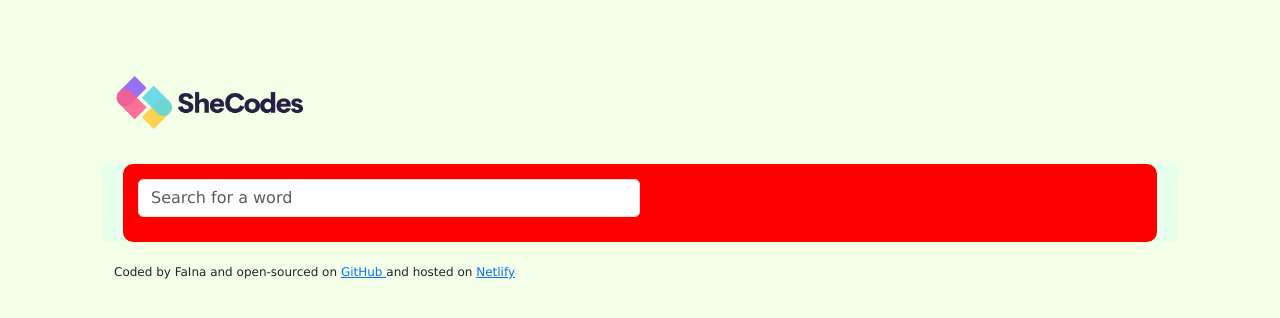
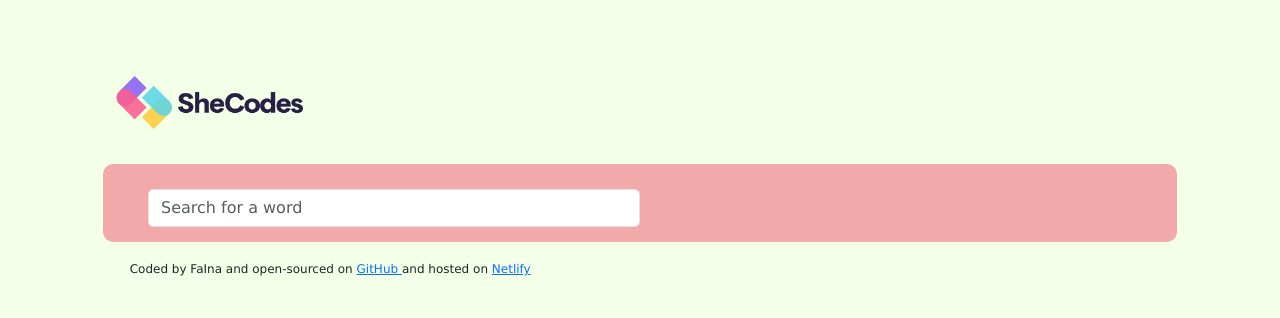
Before and after one commit to Faina4/react-dictionary-app, a React (Create React App) app: page / in a window 1280 px wide. Shown: the top 318 px of the page. Built offline with nearby package versions, Linux system fonts and the light colour scheme.

Commit message:
adjusting css of components
-section margins, padding

```diff
--- a/src/App.css
+++ b/src/App.css
@@ -15,8 +15,9 @@
   border-radius: 15px;
   }
  footer{
-  margin: 0  0 0 12px;
-  padding: 5px 15px;
+  margin: 0 auto;
+  padding: 0 15px;
+  width: 95%;
 }
 small{
   font-size: 12px;
--- a/src/Dictionary.css
+++ b/src/Dictionary.css
@@ -1,8 +1,8 @@
 .Dictionary{
      display: block;
      margin: 0 auto;
-     padding: 0 15px;
-     background-color: var(--section-background-color);
+
+
 }
 .SearchForm{
     line-height: 35px;
@@ -13,9 +13,9 @@
 .SearchInput{
     border-radius: 5px;
 }
-section{
-
-    margin: 10px 5px;
-    padding: 15px;
+.Dictionary section{
+    margin: 12px 0;
+    padding: 25px 45px 5px;
     border-radius: 10px;
+    background-color: var(--section-background-color-test);
 }
--- a/src/Meaning.css
+++ b/src/Meaning.css
@@ -1,7 +1,21 @@
 .Meaning{
     background-color: var(--section-background-color-test);
-    margin: 5px 5px;
-    padding: 5px;
+   margin: 12px 0;
     border-radius: 10px;
     max-width: 100%;
 }
+.Meaning p{
+    padding: 0 15px;
+}
+
+.Meaning section {
+    margin: 7px 5px;
+    padding:15px  20px;
+}
+.definition {
+    padding: 7px 15px;
+}
+.part-of-speech{
+    margin: 0 auto;
+    padding: 25px 45px 5px;
+}
--- a/src/Meaning.js
+++ b/src/Meaning.js
@@ -5,26 +5,28 @@ export default function Meaning(props){
 console.log(props.meaning)
 return(
     <div className="Meaning">
-<section>
 
-       <h4>
-        {props.meaning.partOfSpeech}
+
+     <h4 className="part-of-speech">
+     <em>  {props.meaning.partOfSpeech} </em>
     </h4>
 
-    </section>
+
         {props.meaning.definitions.map(function(definition, index)
         {
         return(
 
 
 
-<div key={index}>
+<div key={index} className="definition">
 <p>
     {definition.definition}
     <br />
     <em>  {definition.example} </em>
     </p>
 </div>
+
+
 )
  })}
     </div>
--- /dev/null
+++ b/src/SearchResults.css
@@ -0,0 +1,5 @@
+.SearchResults section {
+
+    margin: 0 auto;
+    padding: 25px 45px 5px;
+}
--- a/src/SearchResults.js
+++ b/src/SearchResults.js
@@ -1,5 +1,6 @@
 import React from "react";
 import Meaning from "./Meaning"
+import "./SearchResults.css"
 
 export default function SearchResults(props){
 
--- a/src/index.css
+++ b/src/index.css
@@ -1,7 +1,7 @@
 :root{
   --background-color:#F4FFE8;
   --section-background-color:  #E5FFEC;
-  --section-background-color-test:  red;
+  --section-background-color-test:  rgb(241, 169, 169);
   --font-color: black;
   --box-shadow: 0 5px 10px rgba(0,0,0,.7);
   --box-shadow-light: 0 5px 10px #23515b;
@@ -18,7 +18,7 @@ body {
 
 }
 section{
-  background-color: var(--section-background-color-test);
+  background-color: var(--section-background-color);
 }
 code {
   font-family: source-code-pro, Menlo, Monaco, Consolas, 'Courier New',
```
